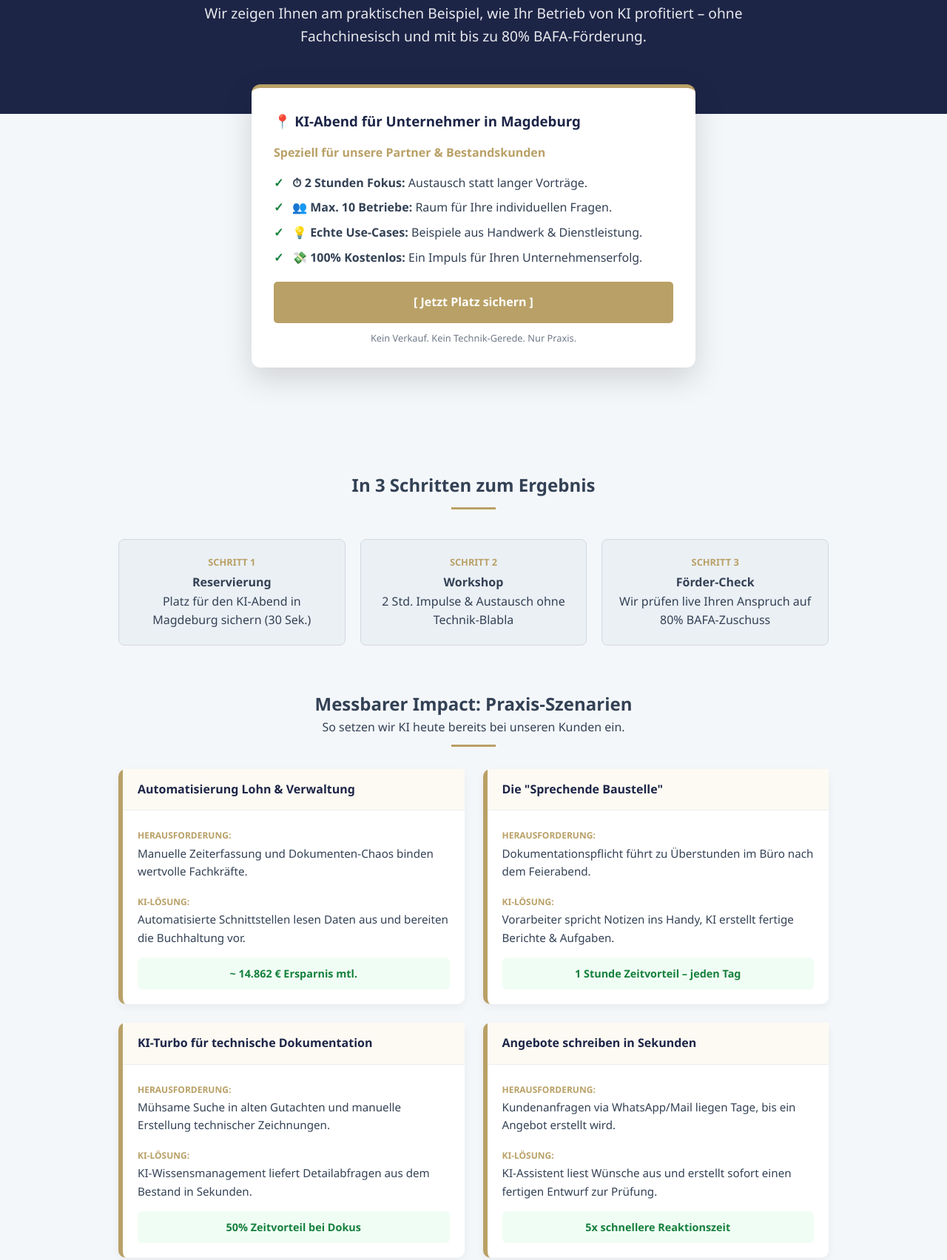
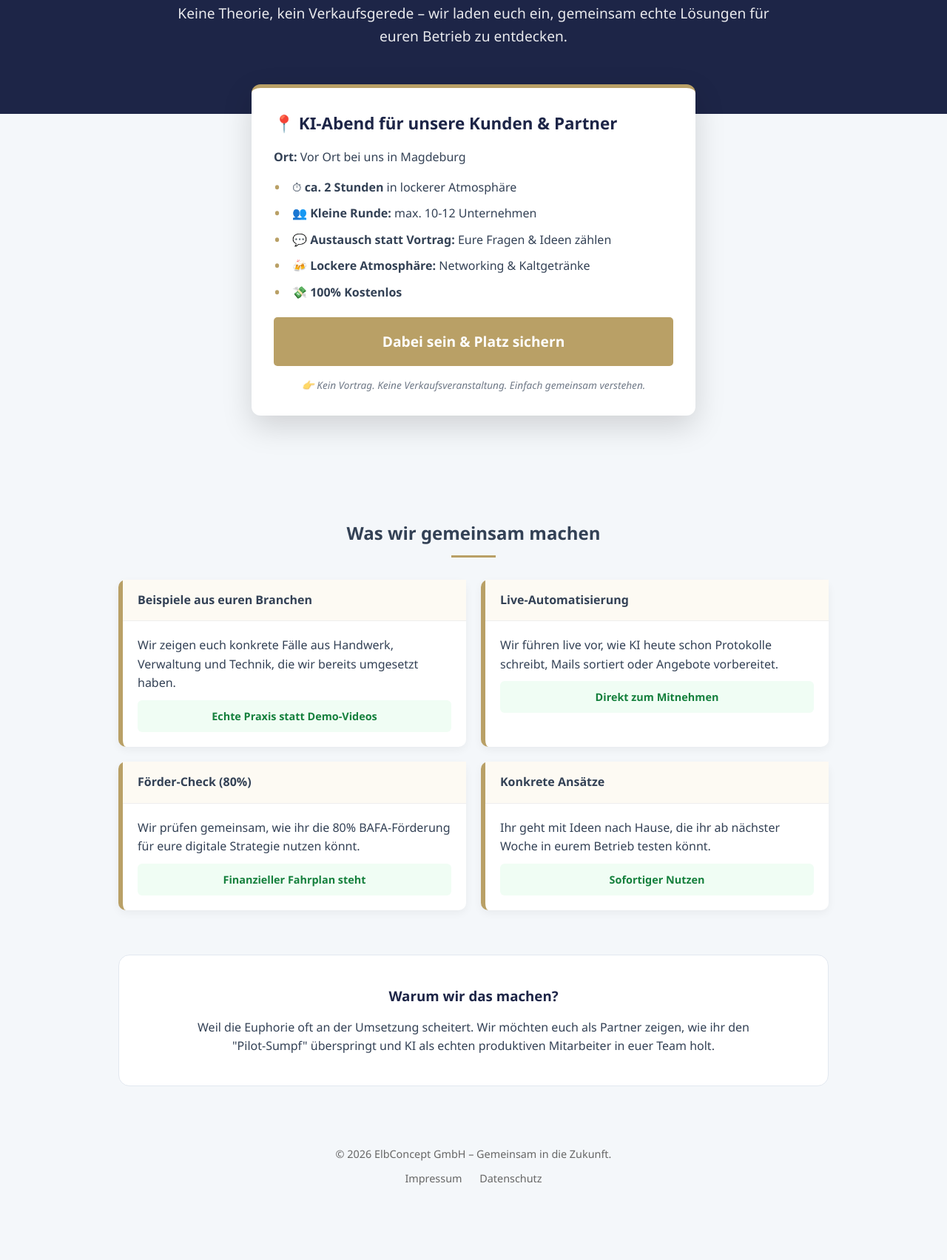
Before and after one commit to mn-cell/KI-im-Mittelstand, a plain HTML site: page index.html in a window 1280 px wide. Shown: the part 237-1941 px from the top of the page at 74% size. After the commit the page ends 1882 px from the top, so only its background shows below. Drawn offline with Linux system fonts and the light colour scheme.

Commit message:
Update index.html for workshop event details

```diff
--- a/index.html
+++ b/index.html
@@ -3,7 +3,7 @@
 <head>
     <meta charset="UTF-8">
     <meta name="viewport" content="width=device-width, initial-scale=1.0">
-    <title>KI-Offensive 2026 | ElbConcept</title>
+    <title>KI-Abend für Partner & Kunden | ElbConcept</title>
     <style>
         :root { --primary: #1d2547; --secondary: #b9a066; --bg: #f4f7fa; --white: #ffffff; --text: #334155; --green: #15803d; }
         * { margin: 0; padding: 0; box-sizing: border-box; }
@@ -16,43 +16,40 @@
         .hero h1 { font-size: 2.8rem; margin-bottom: 15px; }
         .hero p { font-size: 1.2rem; max-width: 800px; margin: 0 auto 30px; opacity: 0.9; }
 
+        /* Einladungs-Box (Workshop) */
         .workshop-card {
             background: var(--white); color: var(--text); max-width: 600px; margin: -40px auto 40px;
             padding: 30px; border-radius: 12px; box-shadow: 0 15px 40px rgba(0,0,0,0.15);
             border-top: 5px solid var(--secondary); text-align: left;
         }
-        .workshop-card h3 { color: var(--primary); margin-bottom: 15px; }
+        .workshop-card h3 { color: var(--primary); margin-bottom: 15px; font-size: 1.4rem; }
         .workshop-card ul { list-style: none; margin-bottom: 20px; }
-        .workshop-card li { margin-bottom: 8px; padding-left: 25px; position: relative; }
-        .workshop-card li::before { content: '✓'; position: absolute; left: 0; color: var(--green); font-weight: bold; }
+        .workshop-card li { margin-bottom: 10px; padding-left: 25px; position: relative; }
+        .workshop-card li::before { content: '•'; position: absolute; left: 0; color: var(--secondary); font-size: 1.5rem; line-height: 1; }
 
         .container { max-width: 1000px; margin: 0 auto; padding: 40px 20px; }
-
-        .pathway { display: grid; grid-template-columns: repeat(auto-fit, minmax(250px, 1fr)); gap: 20px; margin: 40px 0; text-align: center; }
-        .path-step { background: #ebf0f5; padding: 20px; border-radius: 8px; border: 1px solid #d1d9e0; }
-        .path-step span { display: block; font-size: 0.8rem; font-weight: bold; color: var(--secondary); margin-bottom: 5px; }
 
         .section-title { text-align: center; margin: 60px 0 30px; }
         .divider { width: 60px; height: 3px; background: var(--secondary); margin: 10px auto; }
 
-        /* Grid für die Praxisbeispiele */
-        .case-grid { display: grid; grid-template-columns: 1fr 1fr; gap: 25px; }
-        .case-study { background: white; border-radius: 10px; border-left: 6px solid var(--secondary); box-shadow: 0 4px 12px rgba(0,0,0,0.05); display: flex; flex-direction: column; }
-        .case-header { padding: 15px 20px; background: #fdfaf3; border-bottom: 1px solid #eee; font-weight: bold; color: var(--primary); }
-        .case-body { padding: 20px; flex-grow: 1; }
-        .case-body small { color: var(--secondary); font-weight: bold; text-transform: uppercase; font-size: 0.75rem; }
-        .case-body p { margin-bottom: 15px; font-size: 0.95rem; }
-        .result-box { background: #f0fdf4; padding: 10px; border-radius: 6px; text-align: center; font-weight: bold; color: var(--green); font-size: 0.9rem; margin-top: auto; }
+        /* Praxis-Grid */
+        .case-grid { display: grid; grid-template-columns: 1fr 1fr; gap: 20px; }
+        .case-study { background: white; border-radius: 10px; border-left: 6px solid var(--secondary); box-shadow: 0 4px 12px rgba(0,0,0,0.05); }
+        .case-header { padding: 15px 20px; background: #fdfaf3; font-weight: bold; font-size: 1rem; border-bottom: 1px solid #eee; }
+        .case-body { padding: 20px; }
+        .result-box { background: #f0fdf4; padding: 10px; border-radius: 6px; text-align: center; font-weight: bold; color: var(--green); font-size: 0.9rem; margin-top: 10px; }
 
         .btn {
-            background: var(--secondary); color: white !important; padding: 15px 30px;
-            text-decoration: none; border-radius: 5px; font-weight: bold; display: inline-block; transition: 0.3s;
+            background: var(--secondary); color: white !important; padding: 18px 35px;
+            text-decoration: none; border-radius: 5px; font-weight: bold; display: inline-block; transition: 0.3s; width: 100%; text-align: center; font-size: 1.2rem;
         }
-        .btn:hover { transform: translateY(-2px); box-shadow: 0 5px 15px rgba(0,0,0,0.1); }
+        .btn:hover { transform: translateY(-2px); box-shadow: 0 5px 15px rgba(0,0,0,0.2); }
+
+        .no-sales { font-size: 0.85rem; margin-top: 15px; text-align: center; opacity: 0.7; font-style: italic; }
 
         footer { padding: 40px 20px; text-align: center; font-size: 0.9rem; color: #666; }
 
-        @media (max-width: 850px) { .case-grid { grid-template-columns: 1fr; } }
+        @media (max-width: 850px) { .case-grid { grid-template-columns: 1fr; } .hero h1 { font-size: 2rem; } }
     </style>
 </head>
 <body>
@@ -62,111 +59,77 @@
 </div>
 
 <div class="hero">
-    <h1>Raus aus dem KI-Dschungel.</h1>
-    <p>Wir zeigen Ihnen am praktischen Beispiel, wie Ihr Betrieb von KI profitiert – ohne Fachchinesisch und mit bis zu 80% BAFA-Förderung.</p>
+    <h1>Wir zeigen euch live, was KI bei euch kann.</h1>
+    <p>Keine Theorie, kein Verkaufsgerede – wir laden euch ein, gemeinsam echte Lösungen für euren Betrieb zu entdecken.</p>
 </div>
 
 <div class="workshop-card">
-    <h3>📍 KI-Abend für Unternehmer in Magdeburg</h3>
-    <p style="margin-bottom: 15px; font-weight: bold; color: var(--secondary);">Speziell für unsere Partner & Bestandskunden</p>
+    <h3>📍 KI-Abend für unsere Kunden & Partner</h3>
+    <p style="margin-bottom: 15px;"><strong>Ort:</strong> Vor Ort bei uns in Magdeburg</p>
     <ul>
-        <li><strong>⏱ 2 Stunden Fokus:</strong> Austausch statt langer Vorträge.</li>
-        <li><strong>👥 Max. 10 Betriebe:</strong> Raum für Ihre individuellen Fragen.</li>
-        <li><strong>💡 Echte Use-Cases:</strong> Beispiele aus Handwerk & Dienstleistung.</li>
-        <li><strong>💸 100% Kostenlos:</strong> Ein Impuls für Ihren Unternehmenserfolg.</li>
+        <li>⏱ <strong>ca. 2 Stunden</strong> in lockerer Atmosphäre</li>
+        <li>👥 <strong>Kleine Runde:</strong> max. 10-12 Unternehmen</li>
+        <li>💬 <strong>Austausch statt Vortrag:</strong> Eure Fragen & Ideen zählen</li>
+        <li>🍻 <strong>Lockere Atmosphäre:</strong> Networking & Kaltgetränke</li>
+        <li>💸 <strong>100% Kostenlos</strong></li>
     </ul>
-    <a href="https://calendly.com/michel-neumann" class="btn" style="width: 100%; text-align: center;">[ Jetzt Platz sichern ]</a>
-    <p style="font-size: 0.8rem; margin-top: 10px; text-align: center; opacity: 0.7;">Kein Verkauf. Kein Technik-Gerede. Nur Praxis.</p>
+
+    <a href="https://calendly.com/michel-neumann" class="btn">Dabei sein & Platz sichern</a>
+
+    <div class="no-sales">
+        👉 Kein Vortrag. Keine Verkaufsveranstaltung. Einfach gemeinsam verstehen.
+    </div>
 </div>
 
 <div class="container">
 
     <div class="section-title">
-        <h2>In 3 Schritten zum Ergebnis</h2>
-        <div class="divider"></div>
-    </div>
-
-    <div class="pathway">
-        <div class="path-step">
-            <span>SCHRITT 1</span>
-            <h4>Reservierung</h4>
-            <p>Platz für den KI-Abend in Magdeburg sichern (30 Sek.)</p>
-        </div>
-        <div class="path-step">
-            <span>SCHRITT 2</span>
-            <h4>Workshop</h4>
-            <p>2 Std. Impulse & Austausch ohne Technik-Blabla</p>
-        </div>
-        <div class="path-step">
-            <span>SCHRITT 3</span>
-            <h4>Förder-Check</h4>
-            <p>Wir prüfen live Ihren Anspruch auf 80% BAFA-Zuschuss</p>
-        </div>
-    </div>
-
-    <div class="section-title">
-        <h2>Messbarer Impact: Praxis-Szenarien</h2>
-        <p>So setzen wir KI heute bereits bei unseren Kunden ein.</p>
+        <h2>Was wir gemeinsam machen</h2>
         <div class="divider"></div>
     </div>
 
     <div class="case-grid">
         <div class="case-study">
-            <div class="case-header">Automatisierung Lohn & Verwaltung</div>
+            <div class="case-header">Beispiele aus euren Branchen</div>
             <div class="case-body">
-                <small>Herausforderung:</small>
-                <p>Manuelle Zeiterfassung und Dokumenten-Chaos binden wertvolle Fachkräfte.</p>
-                <small>KI-Lösung:</small>
-                <p>Automatisierte Schnittstellen lesen Daten aus und bereiten die Buchhaltung vor.</p>
-                <div class="result-box">~ 14.862 € Ersparnis mtl.</div>
+                <p>Wir zeigen euch konkrete Fälle aus Handwerk, Verwaltung und Technik, die wir bereits umgesetzt haben.</p>
+                <div class="result-box">Echte Praxis statt Demo-Videos</div>
             </div>
         </div>
-
         <div class="case-study">
-            <div class="case-header">Die "Sprechende Baustelle"</div>
+            <div class="case-header">Live-Automatisierung</div>
             <div class="case-body">
-                <small>Herausforderung:</small>
-                <p>Dokumentationspflicht führt zu Überstunden im Büro nach dem Feierabend.</p>
-                <small>KI-Lösung:</small>
-                <p>Vorarbeiter spricht Notizen ins Handy, KI erstellt fertige Berichte & Aufgaben.</p>
-                <div class="result-box">1 Stunde Zeitvorteil – jeden Tag</div>
+                <p>Wir führen live vor, wie KI heute schon Protokolle schreibt, Mails sortiert oder Angebote vorbereitet.</p>
+                <div class="result-box">Direkt zum Mitnehmen</div>
             </div>
         </div>
-
         <div class="case-study">
-            <div class="case-header">KI-Turbo für technische Dokumentation</div>
+            <div class="case-header">Förder-Check (80%)</div>
             <div class="case-body">
-                <small>Herausforderung:</small>
-                <p>Mühsame Suche in alten Gutachten und manuelle Erstellung technischer Zeichnungen.</p>
-                <small>KI-Lösung:</small>
-                <p>KI-Wissensmanagement liefert Detailabfragen aus dem Bestand in Sekunden.</p>
-                <div class="result-box">50% Zeitvorteil bei Dokus</div>
+                <p>Wir prüfen gemeinsam, wie ihr die 80% BAFA-Förderung für eure digitale Strategie nutzen könnt.</p>
+                <div class="result-box">Finanzieller Fahrplan steht</div>
             </div>
         </div>
-
         <div class="case-study">
-            <div class="case-header">Angebote schreiben in Sekunden</div>
+            <div class="case-header">Konkrete Ansätze</div>
             <div class="case-body">
-                <small>Herausforderung:</small>
-                <p>Kundenanfragen via WhatsApp/Mail liegen Tage, bis ein Angebot erstellt wird.</p>
-                <small>KI-Lösung:</small>
-                <p>KI-Assistent liest Wünsche aus und erstellt sofort einen fertigen Entwurf zur Prüfung.</p>
-                <div class="result-box">5x schnellere Reaktionszeit</div>
+                <p>Ihr geht mit Ideen nach Hause, die ihr ab nächster Woche in eurem Betrieb testen könnt.</p>
+                <div class="result-box">Sofortiger Nutzen</div>
             </div>
         </div>
     </div>
 
-    <div style="text-align: center; margin-top: 60px; padding: 35px; background: #fff; border-radius: 12px; border: 2px dashed var(--secondary);">
-        <h3 style="color: var(--primary);">80% Förderung der Beratungskosten</h3>
-        <p style="margin-top: 10px; max-width: 700px; margin-left: auto; margin-right: auto;">
-            Als BAFA-zertifizierte Berater sorgen wir dafür, dass Ihre Transformation finanziell unterstützt wird. Wir prüfen die Förderfähigkeit direkt im Rahmen des Workshops.
+    <div style="text-align: center; margin-top: 60px; padding: 40px; background: #fff; border-radius: 15px; border: 1px solid #e2e8f0;">
+        <h3 style="color: var(--primary);">Warum wir das machen?</h3>
+        <p style="margin-top: 15px; max-width: 750px; margin-left: auto; margin-right: auto;">
+            Weil die Euphorie oft an der Umsetzung scheitert. Wir möchten euch als Partner zeigen, wie ihr den "Pilot-Sumpf" überspringt und KI als echten produktiven Mitarbeiter in euer Team holt.
         </p>
     </div>
 
 </div>
 
 <footer>
-    <p>© 2026 ElbConcept GmbH – Wir bringen KI in den Mittelstand.</p>
+    <p>© 2026 ElbConcept GmbH – Gemeinsam in die Zukunft.</p>
     <div style="margin-top: 10px;">
         <a href="https://elbconcept.de/impressum" style="color: #666; text-decoration: none; margin: 0 10px;">Impressum</a>
         <a href="https://elbconcept.de/datenschutz" style="color: #666; text-decoration: none; margin: 0 10px;">Datenschutz</a>
```
